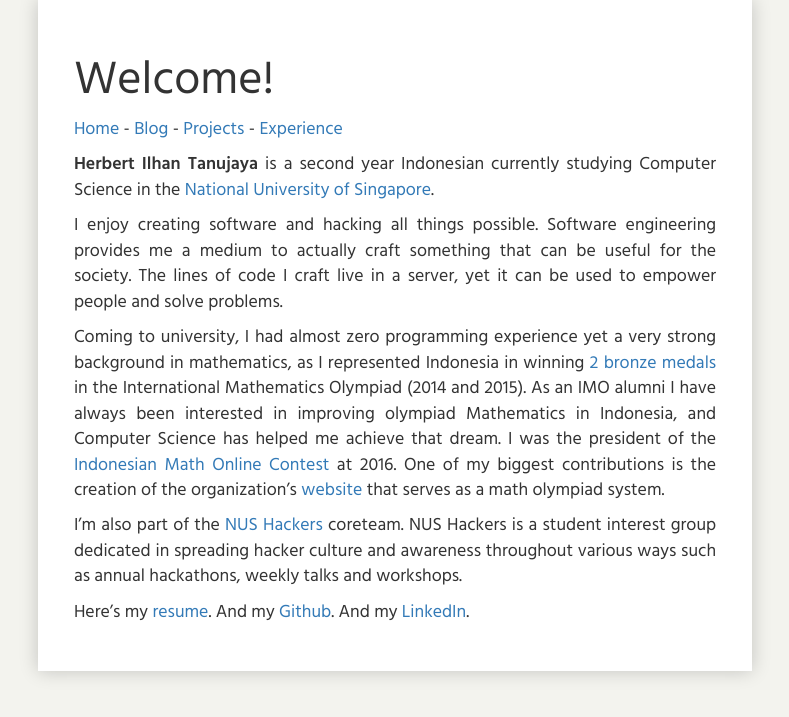
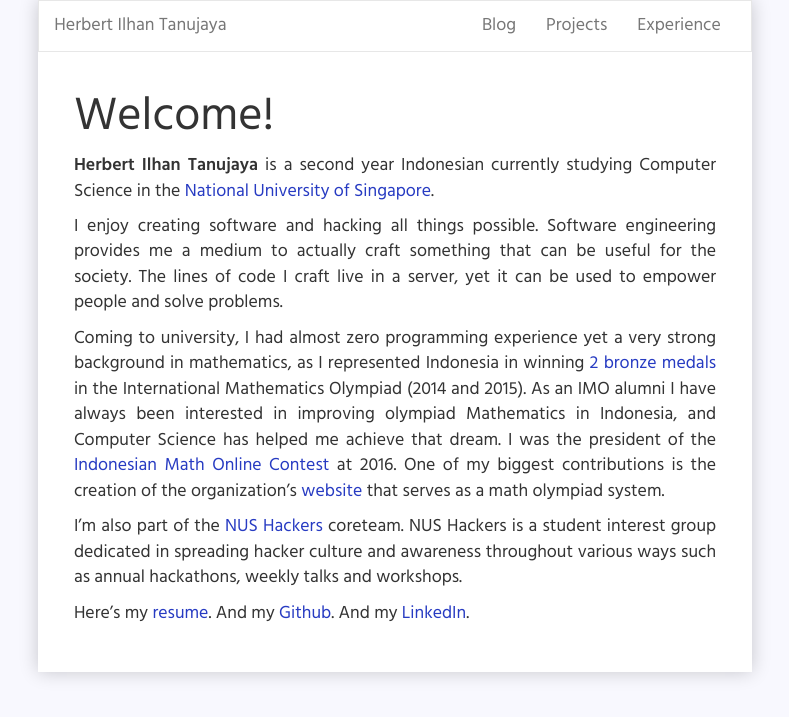
Before and after one commit to Skaty/donjar.github.io, a Jekyll site: the page built from index.md, in a window 1280 px wide. Shown: the top 717 px of the page, without its empty margins (245-1034 px from the left). Built offline with Jekyll 4.4.1, drawn with Linux system fonts in a browser that asks for light colours.

```diff
--- a/_layouts/default.html
+++ b/_layouts/default.html
@@ -2,7 +2,10 @@
 <html lang="en">
   <head>
     <title>{{ page.title }} - {{ site.author }}</title>
+    <script src="http://code.jquery.com/jquery-latest.min.js" type="text/javascript"></script>
+
     <link rel="stylesheet" href="https://maxcdn.bootstrapcdn.com/bootstrap/3.3.7/css/bootstrap.min.css" integrity="sha384-BVYiiSIFeK1dGmJRAkycuHAHRg32OmUcww7on3RYdg4Va+PmSTsz/K68vbdEjh4u" crossorigin="anonymous">
+    <script src="https://maxcdn.bootstrapcdn.com/bootstrap/3.3.7/js/bootstrap.min.js" integrity="sha384-Tc5IQib027qvyjSMfHjOMaLkfuWVxZxUPnCJA7l2mCWNIpG9mGCD8wGNIcPD7Txa" crossorigin="anonymous"></script>
 
     <script src="https://cdn.mathjax.org/mathjax/latest/MathJax.js?config=TeX-AMS-MML_HTMLorMML" type="text/javascript"></script>
 
@@ -11,13 +14,33 @@
     <link rel="stylesheet" href="/style.css">
 
     <meta name="viewport" content="width=device-width, initial-scale=1">
-    </script>
   </head>
   <body>
     <div class="outer-container">
       <div class="inner-container">
+        <nav class="navbar navbar-default">
+          <div class="container-fluid">
+            <!-- Brand and toggle get grouped for better mobile display -->
+            <div class="navbar-header">
+              <button type="button" class="navbar-toggle collapsed" data-toggle="collapse" data-target="#bs-example-navbar-collapse-1" aria-expanded="false">
+                <span class="sr-only">Toggle navigation</span>
+                <span class="glyphicon glyphicon-menu-down"></span>
+              </button>
+              <a class="navbar-brand" href="/">Herbert Ilhan Tanujaya</a>
+            </div>
+
+            <!-- Collect the nav links, forms, and other content for toggling -->
+            <div class="collapse navbar-collapse" id="bs-example-navbar-collapse-1">
+              <ul class="nav navbar-nav navbar-right">
+                <li><a href="/blog">Blog</a></li>
+                <li><a href="/projects">Projects</a></li>
+                <li><a href="/experience">Experience</a></li>
+              </ul>
+            </div><!-- /.navbar-collapse -->
+          </div><!-- /.container-fluid -->
+        </nav>
+
         <h1>{{ page.title }}</h1>
-        <p><a href="/">Home</a> - <a href="/blog">Blog</a> - <a href="/projects">Projects</a> - <a href="/experience">Experience</a></p>
         <main>{{ content }}</main>
       </div>
     </div>
--- a/style.scss
+++ b/style.scss
@@ -1,12 +1,15 @@
 ---
 ---
 
-$bg: #f3f3ee;
+$bg-color: #f8f8fe;
+$hover-color: #f0f0ff;
+$link-color: #273bc2;
+$link-hover-color: #121e87;
 $font-size: calc(14px + 0.3vw);
 
 html,
 body {
-  background-color: $bg;
+  background-color: $bg-color;
   font-family: 'Hind', sans-serif;
   font-size: 16px; // fallback
   font-size: $font-size;
@@ -18,6 +21,28 @@ h1 {
 
 h2 {
   font-size: 2.1em;
+}
+
+a {
+  color: $link-color;
+
+  &:not(.showcase-item):hover {
+    color: $link-hover-color !important;
+    text-decoration: none;
+  }
+}
+
+.navbar {
+  background-color: #fff;
+  border-radius: 0;
+  margin-left: -2em;
+  margin-right: -2em;
+  margin-top: -2em;
+}
+
+.navbar-toggle {
+  height: 34px;
+  padding: 7px 10px;
 }
 
 @media(min-width: 768px) {
@@ -57,7 +82,7 @@ h2 {
   }
 
   &:hover {
-    background-color: darken($bg, 2);
+    background-color: $hover-color;
     color: #000;
   }
 
```
Also changed, not shown: _experience/04-cs2020-1617-sem2.md (+5 -5 lines), _experience/05-nus-hackers.md (added, +7 -0 lines), _experience/06-garena.md (renamed from _experience/05-garena.md).
